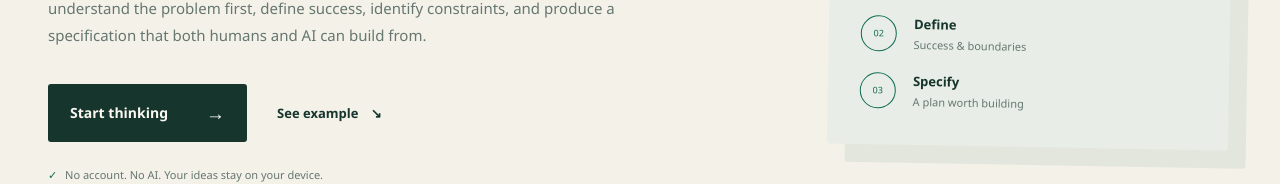
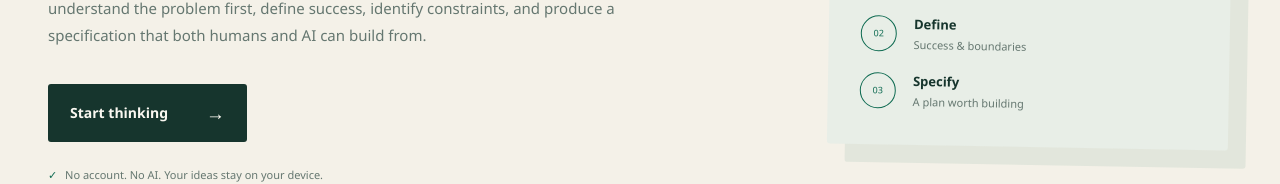
Before and after one commit to sarelk/mindful, a Next.js app: page / in a window 1280 px wide. Shown: the part 561-745 px from the top of the page. Built offline with nearby package versions, Linux system fonts and the light colour scheme; no server answers.

Commit message:
Simplify homepage hero actions

```diff
--- a/components/landing.tsx
+++ b/components/landing.tsx
@@ -12,7 +12,6 @@ export function Landing({ onStart }: { onStart: () => void }) {
           <p className="support">Most people jump straight into AI and ask it to build something. Mindful Dev helps you understand the problem first, define success, identify constraints, and produce a specification that both humans and AI can build from.</p>
           <div className="hero-actions">
             <PrimaryButton onClick={onStart}>Start thinking</PrimaryButton>
-            <a className="text-button" href="#example">See example <span aria-hidden="true">↘</span></a>
           </div>
           <p className="privacy"><span>✓</span> No account. No AI. Your ideas stay on your device.</p>
         </div>
```
